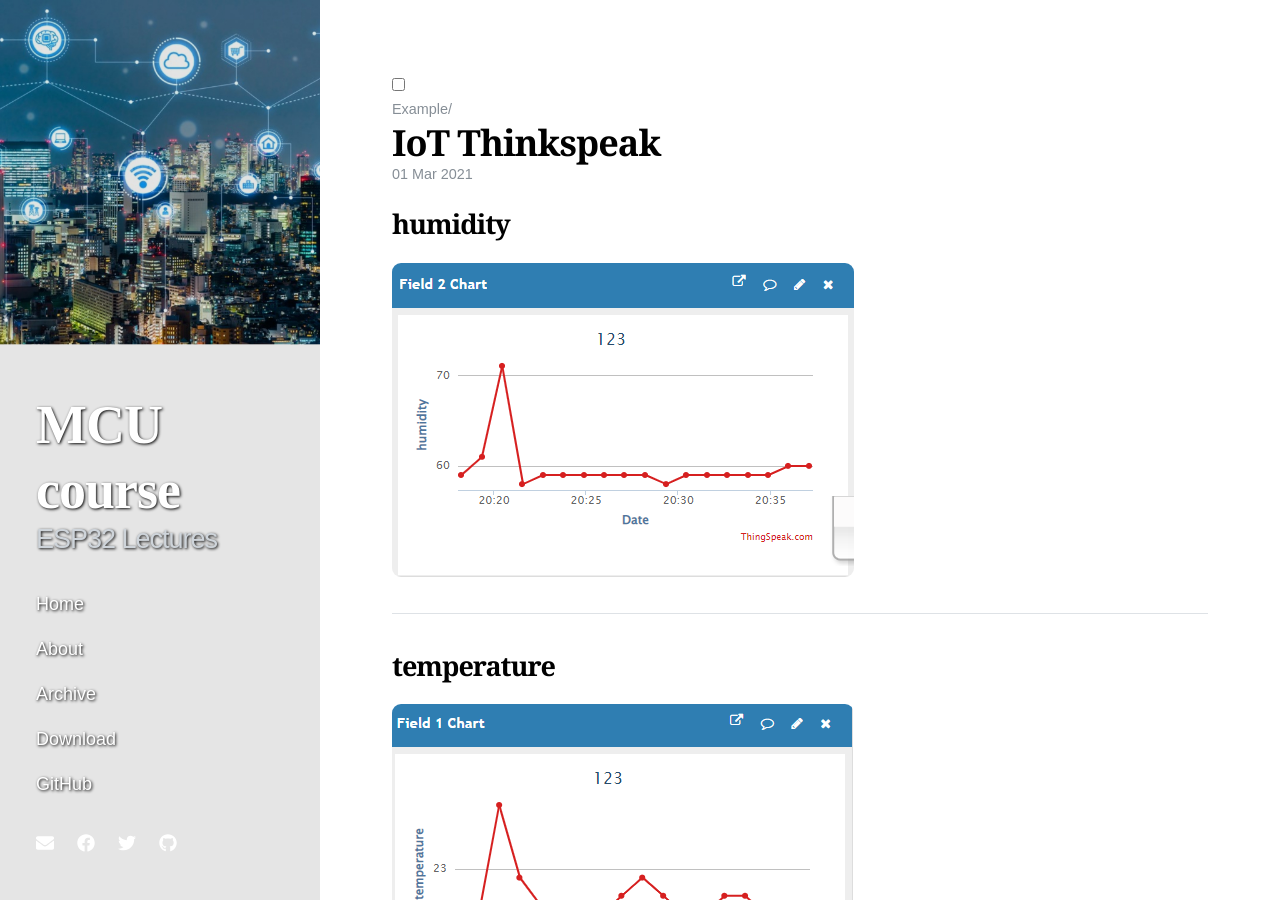
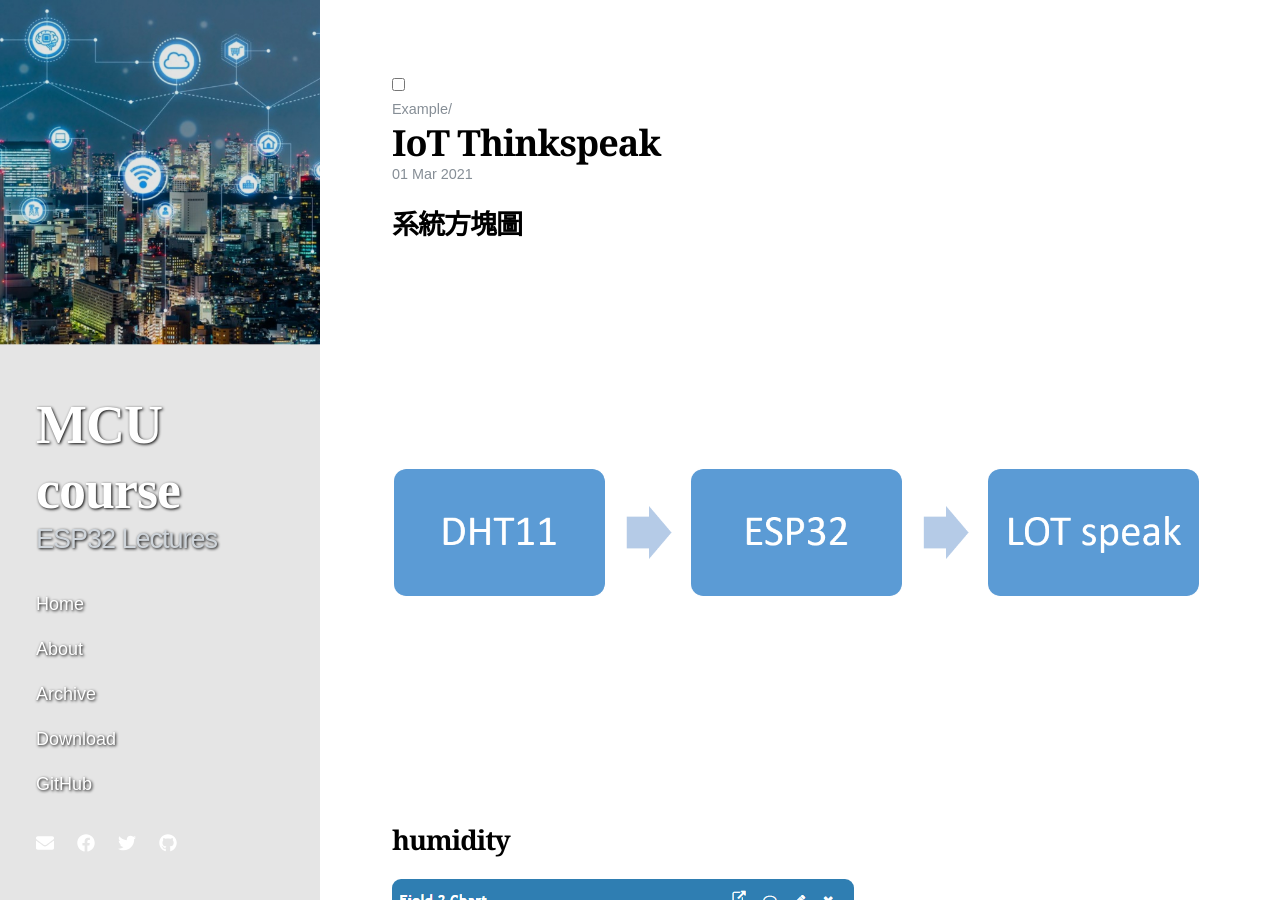
Before and after one commit to ziling819/MCU-project, a Jekyll site: the page built from _posts/2021-03-01-whats-jekyll.md, in a window 1280 px wide and 900 px high. Built offline with Jekyll 4.4.1, drawn with Linux system fonts in a browser that asks for light colours; nearby versions of some CDN libraries.

Commit message:
Update 2021-03-01-whats-lot.md

```diff
--- a/_posts/2021-03-01-whats-jekyll.md
+++ b/_posts/2021-03-01-whats-jekyll.md
@@ -4,6 +4,8 @@ title: IoT Thinkspeak
 category: [Example]
 tags: [jekyll]
 ---
+## 系統方塊圖
+![](https://github.com/ziling819/MCU-project/blob/main/_data/159.png?raw=true)
 ## humidity
 ![](https://github.com/ziling819/MCU-project/blob/main/_data/12344.png?raw=true)
 
```
